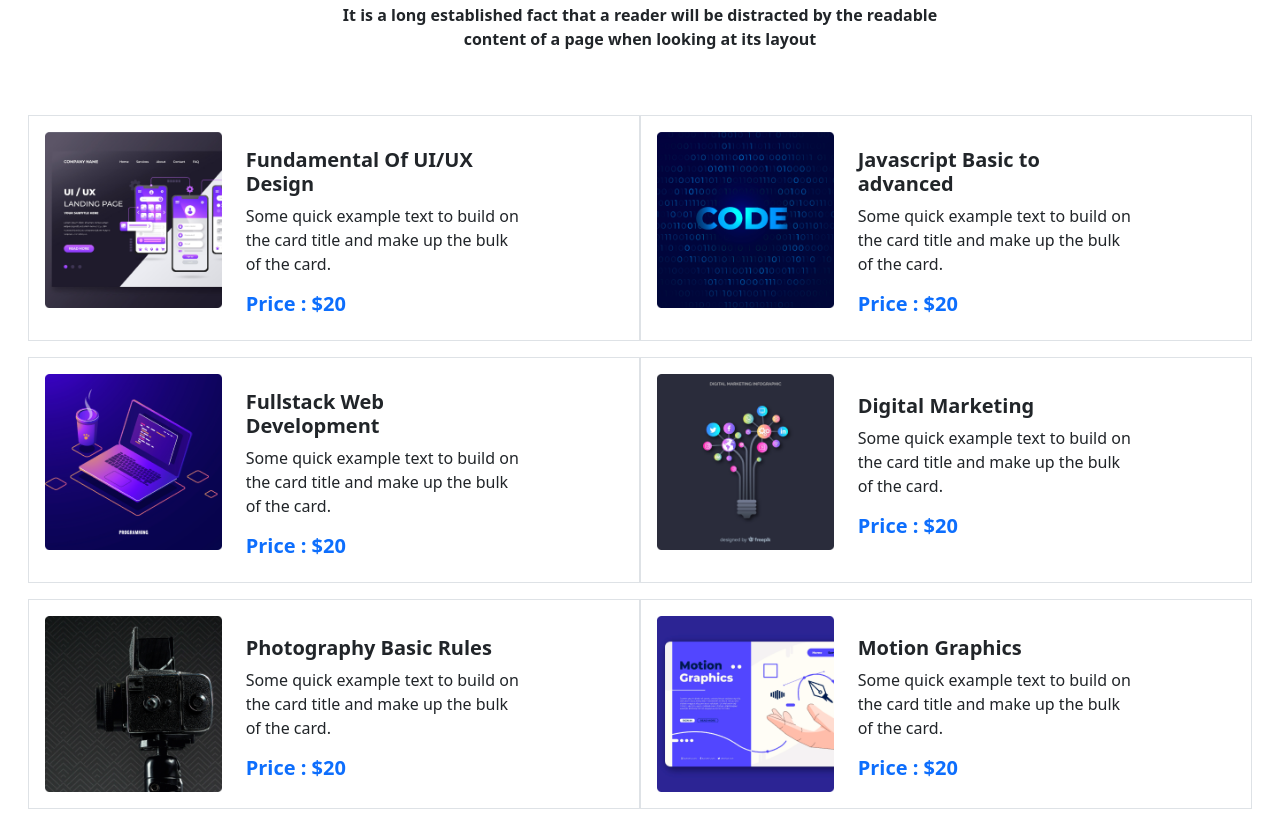
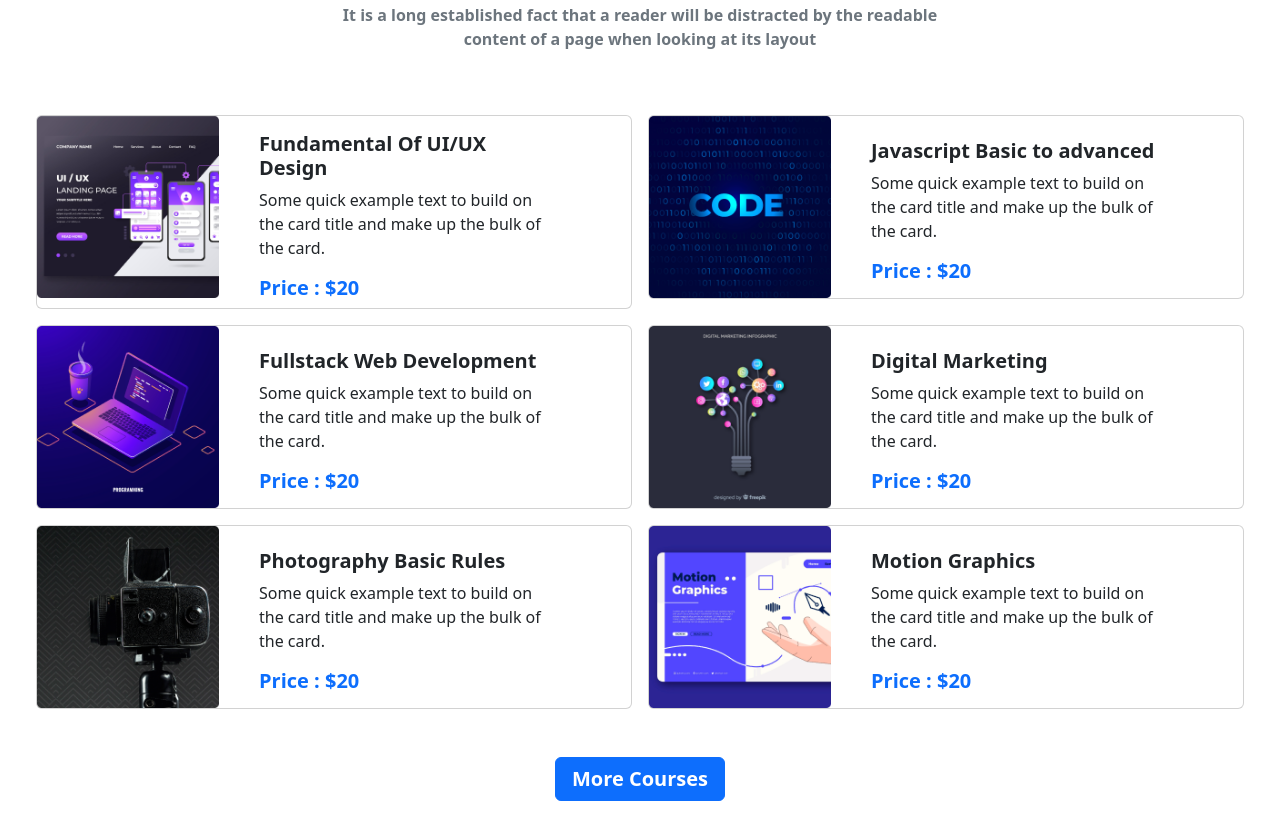
Before and after one commit to AzadHossenMasud/edTech, a plain HTML site: page index.html in a window 1280 px wide. Shown: the part 876-1689 px from the top of the page. Drawn offline with nearby package versions, Linux system fonts and the light colour scheme.

Commit message:
final commit

```diff
--- a/index.html
+++ b/index.html
@@ -19,7 +19,7 @@
         <!-- navbar -->
         <section>
             <nav class="navbar navbar-expand-lg navbar-dark bg-dark fixed-top">
-                <div class="container">
+                <div class="container-fluid ">
                     <a class="navbar-brand fs-4 fw-bold" href="#">Azad Tech</a>
                     <button class="navbar-toggler" type="button" data-bs-toggle="collapse"
                         data-bs-target="#navbarSupportedContent" aria-controls="navbarSupportedContent"
@@ -111,17 +111,20 @@
         <!-- courses -->
         <section class=" mt-5" id="courses">
             <h1 class=" text-center fs-2 fw-bold">Discover Our Popular <br> Courses</h1>
-            <p class=" text-center mt-3 fw-semibold">It is a long established fact that a reader will be distracted by
+            <p class=" text-center mt-3 fw-semibold text-secondary">It is a long established fact that a reader will be
+                distracted by
                 the readable
                 <br> content of a page when looking at its layout
             </p>
             <div class="row g-3 mt-5 mx-3">
-                <div class="col-lg-6 col-12 border p-3 ">
+                <div class="col-lg-6 col-12 ">
+                    <div class="card">
                         <div class="row">
                             <div class="col-md-4 col-12">
                                 <img class="img-fluid w-100" src="images/course/course-1.png" alt="">
                             </div>
-                        <div class="col-md-6 col-12 mt-3  d-flex flex-column justify-content-center align-items-center">
+                            <div
+                                class="col-md-6 col-12 mt-3 ms-3  d-flex flex-column justify-content-center align-items-center">
                                 <div class=" d-flex flex-column justify-content-center">
                                     <h6 class="fw-bold fs-5">Fundamental Of UI/UX Design</h6>
                                     <p>Some quick example text to build on the card title
@@ -132,13 +135,16 @@
                             </div>
                         </div>
                     </div>
+                </div>
 
-                <div class="col-lg-6 col-12 border p-3 ">
+                <div class="col-lg-6 col-12">
+                    <div class="card">
                         <div class="row">
                             <div class="col-md-4 col-12">
                                 <img class="img-fluid w-100" src="images/course/course-2.png" alt="">
                             </div>
-                        <div class="col-md-6 col-12 mt-3  d-flex flex-column justify-content-center align-items-center">
+                            <div
+                                class="col-md-6 col-12 mt-3  ms-3 d-flex flex-column justify-content-center align-items-center">
                                 <div class=" d-flex flex-column justify-content-center">
                                     <h6 class="fw-bold fs-5">Javascript Basic to advanced</h6>
                                     <p>Some quick example text to build on the card title
@@ -149,13 +155,16 @@
                             </div>
                         </div>
                     </div>
+                </div>
 
-                <div class="col-lg-6 col-12 border p-3 ">
+                <div class="col-lg-6 col-12">
+                    <div class="card">
                         <div class="row">
                             <div class="col-md-4 col-12">
                                 <img class="img-fluid w-100" src="images/course/course-3.png" alt="">
                             </div>
-                        <div class="col-md-6 col-12 mt-3  d-flex flex-column justify-content-center align-items-center">
+                            <div
+                                class="col-md-6 col-12 mt-3 ms-3  d-flex flex-column justify-content-center align-items-center">
                                 <div class=" d-flex flex-column justify-content-center">
                                     <h6 class="fw-bold fs-5">Fullstack Web Development</h6>
                                     <p>Some quick example text to build on the card title
@@ -166,13 +175,16 @@
                             </div>
                         </div>
                     </div>
+                </div>
 
-                <div class="col-lg-6 col-12 border p-3 ">
+                <div class="col-lg-6 col-12 d-none d-lg-block ">
+                    <div class="card">
                         <div class="row">
                             <div class="col-md-4 col-12">
                                 <img class="img-fluid w-100" src="images/course/course-4.png" alt="">
                             </div>
-                        <div class="col-md-6 col-12 mt-3  d-flex flex-column justify-content-center align-items-center">
+                            <div
+                                class="col-md-6 col-12 mt-3  ms-3 d-flex flex-column justify-content-center align-items-center">
                                 <div class=" d-flex flex-column justify-content-center">
                                     <h6 class="fw-bold fs-5">Digital Marketing</h6>
                                     <p>Some quick example text to build on the card title
@@ -183,12 +195,15 @@
                             </div>
                         </div>
                     </div>
-                <div class="col-lg-6 col-12 border p-3 ">
+                </div>
+                <div class="col-lg-6 col-12 d-none d-lg-block ">
+                    <div class="card">
                         <div class="row">
                             <div class="col-md-4 col-12">
                                 <img class="img-fluid w-100" src="images/course/course-5.png" alt="">
                             </div>
-                        <div class="col-md-6 col-12 mt-3  d-flex flex-column justify-content-center align-items-center">
+                            <div
+                                class="col-md-6 col-12 mt-3  ms-3 d-flex flex-column justify-content-center align-items-center">
                                 <div class=" d-flex flex-column justify-content-center">
                                     <h6 class="fw-bold fs-5">Photography Basic Rules</h6>
                                     <p>Some quick example text to build on the card title
@@ -199,12 +214,15 @@
                             </div>
                         </div>
                     </div>
-                <div class="col-lg-6 col-12 border p-3 ">
+                </div>
+                <div class="col-lg-6 col-12 d-none d-lg-block ">
+                    <div class="card">
                         <div class="row">
                             <div class="col-md-4 col-12">
                                 <img class="img-fluid w-100" src="images/course/course-6.png" alt="">
                             </div>
-                        <div class="col-md-6 col-12 mt-3  d-flex flex-column justify-content-center align-items-center">
+                            <div
+                                class="col-md-6 col-12 mt-3  ms-3 d-flex flex-column justify-content-center align-items-center">
                                 <div class=" d-flex flex-column justify-content-center">
                                     <h6 class="fw-bold fs-5">Motion Graphics</h6>
                                     <p>Some quick example text to build on the card title
@@ -212,6 +230,7 @@
                                     <h4 class="fs-5 text-primary fw-bold">Price : $20</h4>
                                 </div>
 
+                            </div>
                         </div>
                     </div>
                 </div>
@@ -369,7 +388,9 @@
                 <div class="col-lg-6 col-12 my-2">
                     <div class="card p-3">
                         <div class="d-flex justify-content-between">
-                            <img src="images/comma.png" class="card-img-top img-fluid w-25" alt="...">
+                            <div>
+                                <img src="images/comma.png" class="card-img-top img-fluid" alt="...">
+                            </div>
                             <div>
                                 <i class="fa-solid fa-star text-warning"></i>
                                 <i class="fa-solid fa-star  text-warning"></i>
@@ -385,10 +406,12 @@
                                 humour, or randomised words which don't look even slightly
                                 believable. If you are going to use a passage of Lorem</p>
                             <div class="d-flex align-items-center mt-3">
-                                <img src="images/student/student-5.png" class="card-img-top img-fluid w-25" alt="...">
+                                <div>
+                                    <img src="images/student/student-5.png" class="card-img-top img-fluid" alt="...">
+                                </div>
                                 <div class="ms-5">
-                                    <h5 class="card-title">Awlad Hossain</h5>
-                                    <p class="card-text">UIUX Desingner</p>
+                                    <h5 class="card-title fs-5">Awlad Hossain</h5>
+                                    <p class="card-text fs-6">UIUX Desingner</p>
                                 </div>
                             </div>
 
@@ -398,7 +421,9 @@
                 <div class="col-lg-6 col-12 my-2">
                     <div class="card p-3">
                         <div class="d-flex justify-content-between">
-                            <img src="images/comma.png" class="card-img-top img-fluid w-25" alt="...">
+                            <div>
+                                <img src="images/comma.png" class="card-img-top img-fluid" alt="...">
+                            </div>
                             <div>
                                 <i class="fa-solid fa-star text-warning"></i>
                                 <i class="fa-solid fa-star  text-warning"></i>
@@ -414,10 +439,12 @@
                                 humour, or randomised words which don't look even slightly
                                 believable. If you are going to use a passage of Lorem</p>
                             <div class="d-flex align-items-center mt-3">
-                                <img src="images/student/student-6.png" class="card-img-top img-fluid w-25" alt="...">
+                                <div>
+                                    <img src="images/student/student-6.png" class="card-img-top img-fluid" alt="...">
+                                </div>
                                 <div class="ms-5">
-                                    <h5 class="card-title">Santa Akhter</h5>
-                                    <p class="card-text">Graphics Desingner</p>
+                                    <h5 class="card-title fs-5">Santa Akhter</h5>
+                                    <p class="card-text fs-6">Graphics Desingner</p>
                                 </div>
                             </div>
 
```
Lines whose indentation alone changed are shown as unchanged.
